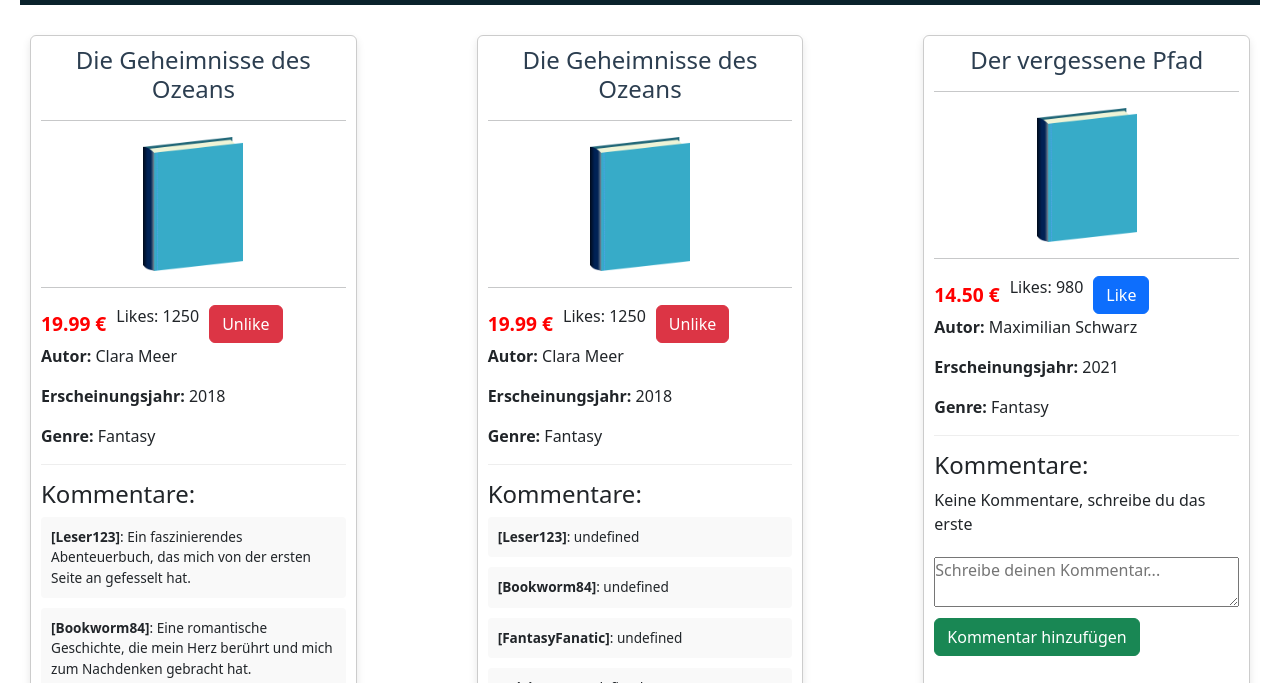
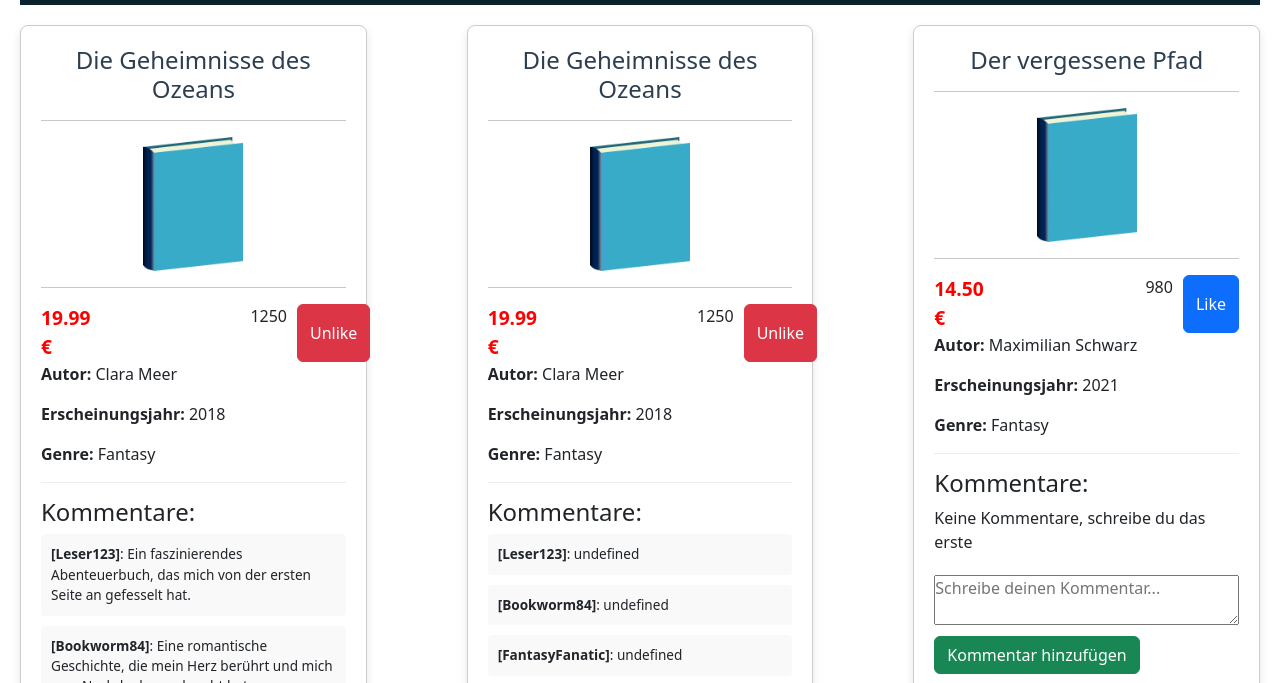
Before and after one commit to ameralkahldi/Book-Storenew, a plain HTML site: page index.html in a window 1280 px wide. Shown: the part 115-798 px from the top of the page. Drawn offline with nearby package versions, Linux system fonts and the light colour scheme.

Commit message:
amer+ 18.06.2025

```diff
--- a/script.js
+++ b/script.js
@@ -1,6 +1,6 @@
 const books = [
   {
-    id :1,
+    id: 1,
     name: "Die Geheimnisse des Ozeans",
     author: "Clara Meer",
     likes: 1250,
@@ -9,187 +9,220 @@ const books = [
     publishedYear: 2018,
     genre: "Fantasy",
     comments: [
-      { name: "Leser123", text: "Ein faszinierendes Abenteuerbuch, das mich von der ersten Seite an gefesselt hat." },
-      { name: "Bookworm84", text: "Eine romantische Geschichte, die mein Herz berührt und mich zum Nachdenken gebracht hat." },
-      { name: "FantasyFanatic", text: "Eine spannende Fantasiewelt, die ich nur schwer aus der Hand legen konnte." },
-      { name: "SciFiEnthusiast", text: "Die Zeitreise-Elemente waren genial und haben die Story spannend gemacht." },
-      { name: "ReadingAddict", text: "Ein unvergessliches Buch, das mich auf eine magische Reise mitgenommen hat." },
+      {
+        name: "Leser123",
+        text: "Ein faszinierendes Abenteuerbuch, das mich von der ersten Seite an gefesselt hat.",
+      },
+      {
+        name: "Bookworm84",
+        text: "Eine romantische Geschichte, die mein Herz berührt und mich zum Nachdenken gebracht hat.",
+      },
+      {
+        name: "FantasyFanatic",
+        text: "Eine spannende Fantasiewelt, die ich nur schwer aus der Hand legen konnte.",
+      },
+      {
+        name: "SciFiEnthusiast",
+        text: "Die Zeitreise-Elemente waren genial und haben die Story spannend gemacht.",
+      },
+      {
+        name: "ReadingAddict",
+        text: "Ein unvergessliches Buch, das mich auf eine magische Reise mitgenommen hat.",
+      },
     ],
   },
   {
-      "name": "Die Geheimnisse des Ozeans",
-      "author": "Clara Meer",
-      "likes": 1250,
-      "liked": true,
-      "price": 19.99,
-      "publishedYear": 2018,
-      "genre": "Fantasy",
-      "comments": [
+    name: "Die Geheimnisse des Ozeans",
+    author: "Clara Meer",
+    likes: 1250,
+    liked: true,
+    price: 19.99,
+    publishedYear: 2018,
+    genre: "Fantasy",
+    comments: [
       {
-          "name": "Leser123",
-          "comment": "Ein faszinierendes Abenteuerbuch, das mich von der ersten Seite an gefesselt hat."
+        name: "Leser123",
+        comment:
+          "Ein faszinierendes Abenteuerbuch, das mich von der ersten Seite an gefesselt hat.",
       },
       {
-          "name": "Bookworm84",
-          "comment": "Eine romantische Geschichte, die mein Herz berührt und mich zum Nachdenken gebracht hat."
+        name: "Bookworm84",
+        comment:
+          "Eine romantische Geschichte, die mein Herz berührt und mich zum Nachdenken gebracht hat.",
       },
       {
-          "name": "FantasyFanatic",
-          "comment": "Eine spannende Fantasiewelt, die ich nur schwer aus der Hand legen konnte."
+        name: "FantasyFanatic",
+        comment:
+          "Eine spannende Fantasiewelt, die ich nur schwer aus der Hand legen konnte.",
       },
       {
-          "name": "SciFiGuru",
-          "comment": "Ein cleverer Science-Fiction-Roman mit interessanten Zeitreise-Konzepten und Charakteren."
+        name: "SciFiGuru",
+        comment:
+          "Ein cleverer Science-Fiction-Roman mit interessanten Zeitreise-Konzepten und Charakteren.",
       },
       {
-          "name": "NovelLover",
-          "comment": "Ein Buch, das voller magischer Überraschungen steckt und mich begeistert hat."
-        }
-      ]
+        name: "NovelLover",
+        comment:
+          "Ein Buch, das voller magischer Überraschungen steckt und mich begeistert hat.",
+      },
+    ],
   },
   {
-      "name": "Der vergessene Pfad",
-      "author": "Maximilian Schwarz",
-      "likes": 980,
-      "liked": false,
-      "price": 14.50,
-      "publishedYear": 2021,
-      "genre": "Fantasy",
-      "comments": []
+    name: "Der vergessene Pfad",
+    author: "Maximilian Schwarz",
+    likes: 980,
+    liked: false,
+    price: 14.5,
+    publishedYear: 2021,
+    genre: "Fantasy",
+    comments: [],
   },
   {
-      "name": "Die Farben des Himmels",
-      "author": "Laura Blau",
-      "likes": 1520,
-      "liked": true,
-      "price": 22.95,
-      "publishedYear": 2019,
-      "genre": "Romantik",
-      "comments": [
+    name: "Die Farben des Himmels",
+    author: "Laura Blau",
+    likes: 1520,
+    liked: true,
+    price: 22.95,
+    publishedYear: 2019,
+    genre: "Romantik",
+    comments: [
       {
-          "name": "LeserPeter",
-          "comment": "Die Handlung war fesselnd und die Charaktere unglaublich lebendig dargestellt."
+        name: "LeserPeter",
+        comment:
+          "Die Handlung war fesselnd und die Charaktere unglaublich lebendig dargestellt.",
       },
       {
-          "name": "BookLover21",
-          "comment": "Ein romantisches Meisterwerk, das mich tief berührt und bewegt hat."
+        name: "BookLover21",
+        comment:
+          "Ein romantisches Meisterwerk, das mich tief berührt und bewegt hat.",
       },
       {
-          "name": "FantasyNerd",
-          "comment": "Fantastische Welten und epische Abenteuer - genau mein Geschmack!"
+        name: "FantasyNerd",
+        comment:
+          "Fantastische Welten und epische Abenteuer - genau mein Geschmack!",
       },
       {
-          "name": "SciFiEnthusiast",
-          "comment": "Die Zeitreise-Elemente waren genial und haben die Story spannend gemacht."
+        name: "SciFiEnthusiast",
+        comment:
+          "Die Zeitreise-Elemente waren genial und haben die Story spannend gemacht.",
       },
       {
-          "name": "ReadingAddict",
-          "comment": "Ein unvergessliches Buch, das mich auf eine magische Reise mitgenommen hat."
-        }
-      ]
+        name: "ReadingAddict",
+        comment:
+          "Ein unvergessliches Buch, das mich auf eine magische Reise mitgenommen hat.",
+      },
+    ],
   },
   {
-      "name": "Das Rätsel der Zeit",
-      "author": "Alexander Weiss",
-      "likes": 750,
-      "liked": false,
-      "price": 18.00,
-      "publishedYear": 2020,
-      "genre": "Science-Fiction",
-      "comments": [
+    name: "Das Rätsel der Zeit",
+    author: "Alexander Weiss",
+    likes: 750,
+    liked: false,
+    price: 18.0,
+    publishedYear: 2020,
+    genre: "Science-Fiction",
+    comments: [
       {
-          "name": "BuchKenner",
-          "comment": "Ein spannendes Abenteuer, das mich von Anfang an mitgerissen hat."
+        name: "BuchKenner",
+        comment:
+          "Ein spannendes Abenteuer, das mich von Anfang an mitgerissen hat.",
       },
       {
-          "name": "LeseWurm",
-          "comment": "Die Liebesgeschichte war herzergreifend und wunderschön geschrieben."
-        }
-      ]
+        name: "LeseWurm",
+        comment:
+          "Die Liebesgeschichte war herzergreifend und wunderschön geschrieben.",
+      },
+    ],
   },
   {
-      "name": "Der letzte Wächter",
-      "author": "Sabine Grün",
-      "likes": 1300,
-      "liked": true,
-      "price": 16.75,
-      "publishedYear": 2017,
-      "genre": "Fantasy",
-      "comments": []
+    name: "Der letzte Wächter",
+    author: "Sabine Grün",
+    likes: 1300,
+    liked: true,
+    price: 16.75,
+    publishedYear: 2017,
+    genre: "Fantasy",
+    comments: [],
   },
   {
-      "name": "Im Schatten des Mondes",
-      "author": "Philipp Silber",
-      "likes": 890,
-      "liked": false,
-      "price": 12.30,
-      "publishedYear": 2022,
-      "genre": "Science-Fiction",
-      "comments": [
+    name: "Im Schatten des Mondes",
+    author: "Philipp Silber",
+    likes: 890,
+    liked: false,
+    price: 12.3,
+    publishedYear: 2022,
+    genre: "Science-Fiction",
+    comments: [
       {
-          "name": "BücherLiebhaber",
-          "comment": "Eine magische Reise durch eine faszinierende Fantasiewelt, absolut fesselnd."
+        name: "BücherLiebhaber",
+        comment:
+          "Eine magische Reise durch eine faszinierende Fantasiewelt, absolut fesselnd.",
       },
       {
-          "name": "Leseratte",
-          "comment": "Ein packender Science-Fiction-Roman, der mich zum Nachdenken gebracht hat."
-        }
-      ]
+        name: "Leseratte",
+        comment:
+          "Ein packender Science-Fiction-Roman, der mich zum Nachdenken gebracht hat.",
+      },
+    ],
   },
   {
-      "name": "Jenseits der Sterne",
-      "author": "Oliver Schwarz",
-      "likes": 1450,
-      "liked": true,
-      "price": 21.00,
-      "publishedYear": 2015,
-      "genre": "Science-Fiction",
-      "comments": [
+    name: "Jenseits der Sterne",
+    author: "Oliver Schwarz",
+    likes: 1450,
+    liked: true,
+    price: 21.0,
+    publishedYear: 2015,
+    genre: "Science-Fiction",
+    comments: [
       {
-          "name": "Leser123",
-          "comment": "Ein fesselndes Abenteuer, das mich von Anfang bis Ende mitgerissen hat."
-        }
-      ]
+        name: "Leser123",
+        comment:
+          "Ein fesselndes Abenteuer, das mich von Anfang bis Ende mitgerissen hat.",
+      },
+    ],
   },
   {
-      "name": "Das verborgene Königreich",
-      "author": "Elena Gold",
-      "likes": 920,
-      "liked": false,
-      "price": 17.50,
-      "publishedYear": 2020,
-      "genre": "Fantasy",
-      "comments": [
+    name: "Das verborgene Königreich",
+    author: "Elena Gold",
+    likes: 920,
+    liked: false,
+    price: 17.5,
+    publishedYear: 2020,
+    genre: "Fantasy",
+    comments: [
       {
-          "name": "Bookworm92",
-          "comment": "Ein faszinierendes Buch, das mich von der ersten Seite an gefesselt hat."
-        }
-      ]
+        name: "Bookworm92",
+        comment:
+          "Ein faszinierendes Buch, das mich von der ersten Seite an gefesselt hat.",
+      },
+    ],
   },
   {
-      "name": "Liebe in Zeiten des Krieges",
-      "author": "Emilia Rot",
-      "likes": 1800,
-      "liked": true,
-      "price": 19.99,
-      "publishedYear": 2016,
-      "genre": "Romantik",
-      "comments": [
+    name: "Liebe in Zeiten des Krieges",
+    author: "Emilia Rot",
+    likes: 1800,
+    liked: true,
+    price: 19.99,
+    publishedYear: 2016,
+    genre: "Romantik",
+    comments: [
       {
-          "name": "Bibliophile23",
-          "comment": "Die Fantasiewelt war so lebendig, ich konnte das Buch kaum aus der Hand legen."
+        name: "Bibliophile23",
+        comment:
+          "Die Fantasiewelt war so lebendig, ich konnte das Buch kaum aus der Hand legen.",
       },
       {
-          "name": "StorySeeker",
-          "comment": "Eine unglaublich berührende Liebesgeschichte, die mich tief bewegt hat."
+        name: "StorySeeker",
+        comment:
+          "Eine unglaublich berührende Liebesgeschichte, die mich tief bewegt hat.",
       },
       {
-          "name": "SciFiExplorer",
-          "comment": "Spannende Zukunftsvisionen und interessante Charaktere machten diesen Roman einzigartig."
-        }
-      ]
-    }
-  // ... باقي الكتب كما هي
+        name: "SciFiExplorer",
+        comment:
+          "Spannende Zukunftsvisionen und interessante Charaktere machten diesen Roman einzigartig.",
+      },
+    ],
+  },
 ];
 
 // دالة بدء التشغيل
@@ -197,10 +230,9 @@ function init() {
   renderBooks();
 }
 
-// ترسم كل الكتب في الـ DOM
 function renderBooks() {
   const container = document.getElementById("bookContainer");
-  container.innerHTML = "";  // تفضي المحتوى قبل الإضافة
+  container.innerHTML = ""; // تفضي المحتوى قبل الإضافة
 
   books.forEach((book, index) => {
     container.innerHTML += getBookTemplate(book, index);
@@ -213,16 +245,18 @@ function renderBooks() {
 // قالب HTML لكل كتاب
 function getBookTemplate(book, index) {
   return `
-    <div class="book-card" data-index="${index}" style="border:1px solid #ccc; margin:10px; padding:10px; border-radius:6px;">
+    <div class="book-card" data-index="${index}" >
       <h2 class="book-name">${book.name}</h2>
       <hr>
-      <img src="./img/book-36719_1280.png" alt="imgShow" style="max-width:100px; display:block; margin:0 auto;">
+      <img src="./img/book-36719_1280.png" class="image-center" alt="imgShow" >
       <hr>
-      <div style="display:flex; align-items:center; gap:10px;">
+      <div class ="center-element">
         <div class="book-price">${book.price.toFixed(2)} &euro;</div>
-        <p>Likes: <span class="likeCount">${book.likes}</span></p>
-        <button class="likeBtn btn ${book.liked ? 'btn-danger' : 'btn-primary'}">
-          ${book.liked ? 'Unlike' : 'Like'}
+        <p> <span class="likeCount">${book.likes}</span></p>
+        <button class="likeBtn btn ${
+          book.liked ? "btn-danger" : "btn-primary"
+        }">
+          ${book.liked ? "Unlike" : "Like"}
         </button>
       </div>
       <div class="book-meta">
@@ -235,7 +269,12 @@ function getBookTemplate(book, index) {
         <div class="comments-list">
           ${
             book.comments.length > 0
-              ? book.comments.map(c => `<div class="comment"><strong>[${c.name}]</strong>: ${c.text}</div>`).join("")
+              ? book.comments
+                  .map(
+                    (c) =>
+                      `<div class="comment"><strong>[${c.name}]</strong>: ${c.text}</div>`
+                  )
+                  .join("")
               : `<p class="no-comments">Keine Kommentare, schreibe du das erste</p>`
           }
         </div>
@@ -246,18 +285,17 @@ function getBookTemplate(book, index) {
   `;
 }
 
-// ربط الأحداث لكل زر
 function attachEventListeners() {
   const bookCards = document.querySelectorAll(".book-card");
 
-  bookCards.forEach(card => {
+  bookCards.forEach((card) => {
     const index = card.getAttribute("data-index");
     const likeBtn = card.querySelector(".likeBtn");
     const likeCount = card.querySelector(".likeCount");
     const addCommentBtn = card.querySelector(".addCommentBtn");
     const newCommentInput = card.querySelector(".newComment");
 
-    // حدث اللايك
+    // event like
     likeBtn.addEventListener("click", () => {
       const book = books[index];
       if (book.liked) {
@@ -284,13 +322,10 @@ function attachEventListeners() {
         return;
       }
       const book = books[index];
-      // إضافة التعليق باسم ثابت "Gast" (يمكنك تعديلها لإضافة إدخال اسم)
+
       book.comments.push({ name: "Gast", text: commentText });
       newCommentInput.value = "";
-      renderBooks(); // إعادة عرض الكتب لتحديث التعليقات
+      renderBooks();
     });
   });
 }
-
-// تفعيل عند تحميل الصفحة
-window.onload = init;
--- a/style.css
+++ b/style.css
@@ -39,6 +39,10 @@ header{
     box-shadow: 0 4px 8px rgba(0, 0, 0, 0.1);
     padding: 20px;
     transition: transform 0.3s ease;
+    border:1px solid #ccc;
+
+
+
 
 }
 
@@ -47,10 +51,10 @@ header{
     box-shadow: 0 6px 12px rgba(0, 0, 0, 0.15);
 }
 .image-center{
-    width: 50px;
-    display: block;
-   margin-left: auto;
-   margin-right: auto;
+
+   max-width:100px;
+    display:block;
+     margin:0 auto;
 }
 .book-name{
     text-align: center;
@@ -79,7 +83,7 @@ header{
     justify-content: space-between;
 
  }
- .number-like{
+ .likeCount{
     padding: 10px;
     margin-left: 150px;
 
```
Lines whose indentation alone changed are shown as unchanged.
